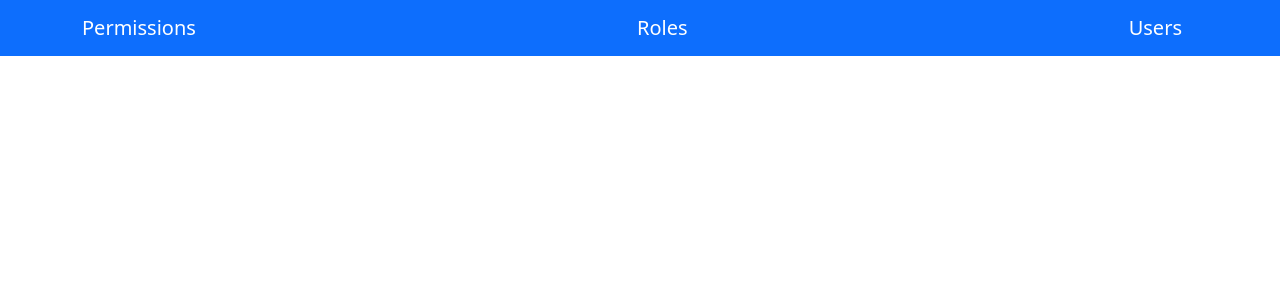
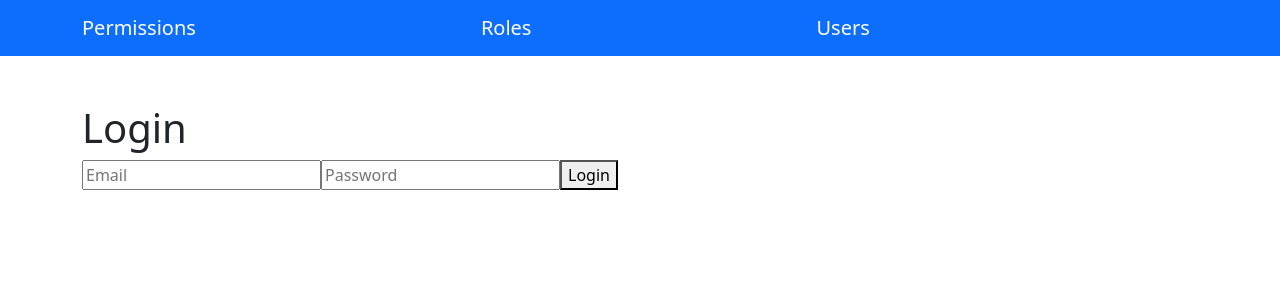
Before and after one commit to ZeinabFarhat/react-demo-backend-zf, a React (Create React App) app: page /login in a window 1280 px wide. Shown: the top 300 px of the page. Built offline with nearby package versions, Linux system fonts and the light colour scheme.

Commit message:
LogIn is added

```diff
--- a/package.json
+++ b/package.json
@@ -15,9 +15,12 @@
     "react": "^18.2.0",
     "react-bootstrap": "^2.5.0",
     "react-dom": "^18.2.0",
+    "react-hook-form": "^7.34.2",
     "react-router-dom": "^6.3.0",
     "react-scripts": "5.0.1",
     "react-select": "^5.4.0",
+    "react-toastify": "^9.0.8",
+    "reactstrap": "^9.1.4",
     "sweetalert2": "^11.4.28",
     "typescript": "^4.8.2",
     "web-vitals": "^2.1.4"
--- a/src/App.tsx
+++ b/src/App.tsx
@@ -19,9 +19,12 @@ import RoleList from "./components/role/list.component";
 import CreateRole from "./components/role/create.component";
 import EditRole from "./components/role/edit.component";
 
+import Login from "./components/auth/login.component";
+
 
 function App() {
-    return (<Router>
+    return (
+        <Router>
         <Navbar bg="primary">
             <Container>
                 <Link to={"/permissions"} className="navbar-brand text-white">
@@ -33,6 +36,7 @@ function App() {
                 <Link to={"/"} className="navbar-brand text-white">
                 Users
             </Link>
+                <Link  to="/login" >LogIn</Link>
             </Container>
     </Navbar>
 
@@ -64,7 +68,16 @@ function App() {
                     </Routes>
                 </Col>
             </Row>
+
+            <Row>
+                <Col md={12}>
+                    <Routes>
+                        <Route  path='/login' element={<Login />} />
+                    </Routes>
+                </Col>
+            </Row>
         </Container>
+
     </Router>);
 }
 
--- /dev/null
+++ b/src/components/auth/login.component.tsx
@@ -0,0 +1,60 @@
+import React, {useState} from 'react';
+import axios from 'axios';
+import Swal from "sweetalert2";
+import {useNavigate} from 'react-router-dom'
+
+const Login = () => {
+    const navigate = useNavigate();
+    const [email, setEmail] = React.useState('');
+    const [password, setPassword] = React.useState('');
+    const [validationError, setValidationError] = useState({});
+    const handleSubmit = async(e: { preventDefault: () => void; }) => {
+        e.preventDefault();
+        const formData = new FormData()
+        formData.append('email', email)
+        formData.append('password', password)
+
+        await axios.post(`http://user-laravel-project.test/api/auth/login`, formData).then(({data}) => {
+            Swal.fire({
+                icon: "success",
+                text: data.message
+            })
+            navigate("/")
+        }).catch(({response}) => {
+            if (response.status === 422) {
+                setValidationError(response.data.errors)
+            } else {
+                Swal.fire({
+                    text: response.data.message,
+                    icon: "error"
+                })
+            }
+        })
+    }
+    return (
+        <div>
+            <h1>Login</h1>
+            <form onSubmit={handleSubmit}>
+                <input
+                    type="email"
+                    name="email"
+                    placeholder="Email"
+                    value={email}
+                    onChange={e => setEmail(e.target.value)}
+                    required
+                />
+                <input
+                    type="password"
+                    name="password"
+                    placeholder="Password"
+                    value={password}
+                    onChange={e => setPassword(e.target.value)}
+                    required
+                />
+                <button type="submit">Login</button>
+            </form>
+        </div>
+    );
+}
+
+export default Login;
```
Also changed, not shown: src/auth/PrivateRoute.tsx (added, +9 -0 lines), 1 other file (tests, documents, lock files or other folders).
